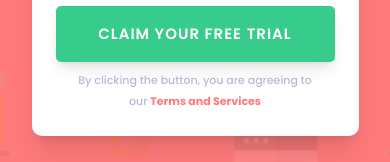
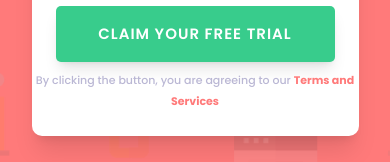
Before and after one commit to makogeboris/Intro-component-with-sign-up-form, a website: page index.html in a window 390 px wide. Shown: the part 796-958 px from the top of the page. Drawn offline with Linux system fonts and the light colour scheme.

Commit message:
index.html

```diff
--- a/index.html
+++ b/index.html
@@ -190,7 +190,7 @@
             </form>
 
             <p
-              class="w-[249px] md:w-[370px] mx-auto text-[#BAB7D4] font-medium text-[11px] leading-[21px] md:pt-1"
+              class="min-w-249px max-w-full mx-auto text-[#BAB7D4] font-medium text-[11px] leading-[21px] md:pt-1"
             >
               By clicking the button, you are agreeing to our
               <a class="text-Red font-bold" href="#">Terms and Services</a>
```
